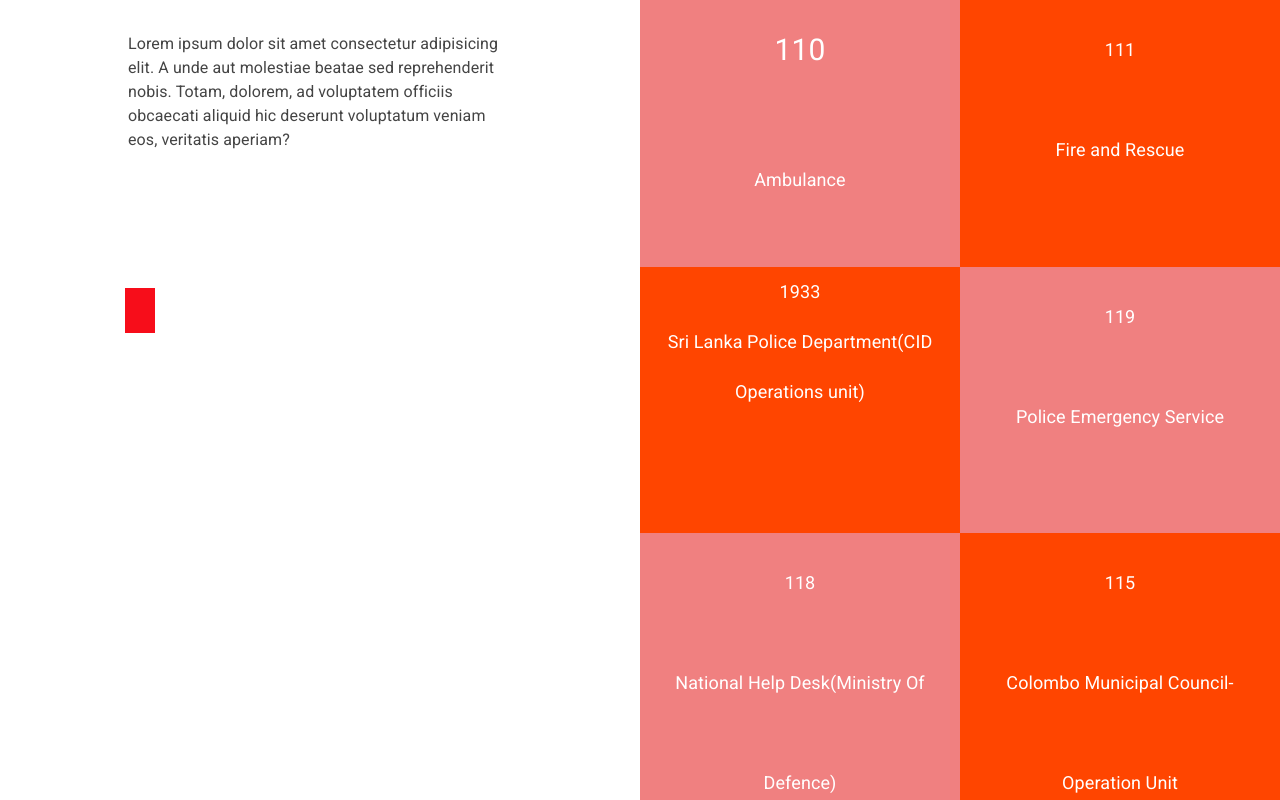
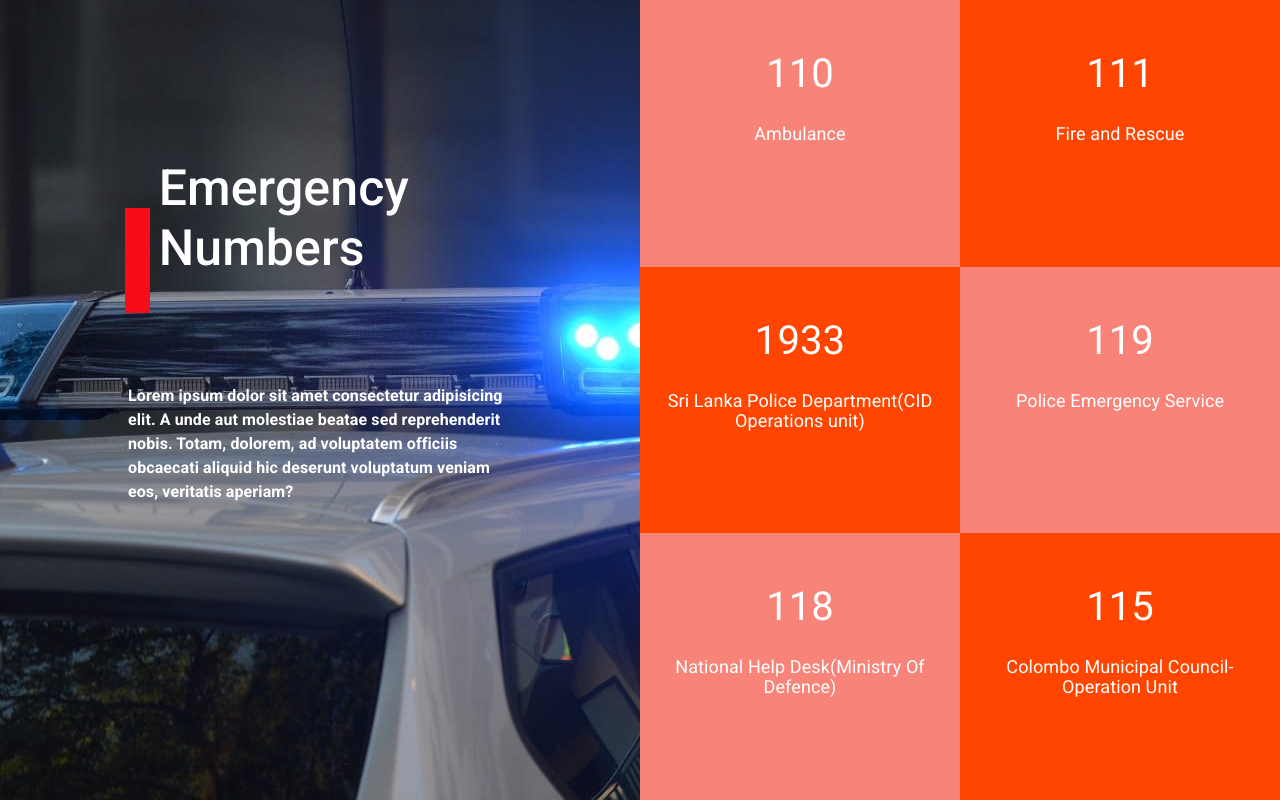
Before and after one commit to kavindasr/se_react_fe, a React (Create React App) app in the folder web-app/: page /EmergencyNumbers in a window 1280 px wide. Built offline with nearby package versions, Linux system fonts and the light colour scheme.

Commit message:
Add files via upload

```diff
--- a/web-app/src/components/Emergency/Emergency.css
+++ b/web-app/src/components/Emergency/Emergency.css
@@ -1,4 +1,42 @@
 .col-sm-6{
-  justify-content: center;
-  align-items: center;
+    line-height: 20px;
+    padding : 10%
 }
+
+.parent{
+    height: 100%;
+    width: 50%;
+    position: fixed;
+    z-index: 1;
+    top: 0;
+    overflow-x: hidden;
+  }
+
+.L-details{
+    left: 0;
+    background: url(./car.png)bottom center no-repeat,
+    url(./Emergency.png) repeat;
+  }
+
+.title{
+    padding-top: 20%;
+    padding-left: 6%;
+    height: 40%;
+  }
+
+.details{
+    height: 60%;
+    padding-left: 20%;
+    padding-right: 20%;
+    padding-top: 10%;
+    font-size: medium;
+  }
+
+.vl {
+    border-left: 25px solid #f70d1a;
+    height: 105px;
+    position: absolute;
+    left: 20%;
+    margin-left: -3px;
+    top: 26%;
+  }
--- a/web-app/src/components/Emergency/Emergency.jsx
+++ b/web-app/src/components/Emergency/Emergency.jsx
@@ -1,37 +1,39 @@
 import React, {Component} from 'react';
 import "./Emergency.css";
 
+const styleObj = {fontSize: 50,color: "white",}
 const styleObject = {color: "white"}
-const Sobject = {color: "white",fontSize: 30, top:"20%"}
+const stylenum = {fontSize: 40,color:"white"}
 
 class Emergency extends Component {
     render() {
         return (
             <div className="parent">
-                <div className="parent L"></div>
+                <div className="parent L-details">
                     <div class="vl"></div>
-                    <div className="content"><p >Lorem ipsum dolor sit amet consectetur adipisicing elit. A unde aut molestiae beatae sed reprehenderit nobis. Totam, dolorem, ad voluptatem officiis obcaecati aliquid hic deserunt voluptatum veniam eos, veritatis aperiam?</p>
+                    <div className="title"><h1 style={styleObj}>Emergency Numbers</h1></div>
+                    <div className="details"><p style={styleObject}><strong>Lorem ipsum dolor sit amet consectetur adipisicing elit. A unde aut molestiae beatae sed reprehenderit nobis. Totam, dolorem, ad voluptatem officiis obcaecati aliquid hic deserunt voluptatum veniam eos, veritatis aperiam?</strong></p></div>
                 </div>
                 <div className="parent R">
                     <div class="container-fluid">
                         <div class="row">
-                            <div className="col-sm-6" style={{backgroundColor: '#F08080'}}>
-                                <p style={Sobject}>110</p><p style={styleObject}>Ambulance</p>
+                            <div className="col-sm-6" style={{backgroundColor: '#f88379'}}>
+                                <p style={stylenum}>110</p><p style={styleObject}>Ambulance</p>
                             </div>
                             <div className="col-sm-6" style={{backgroundColor: '#FF4500'}}>
-                                <p style={styleObject}>111<br/>Fire and Rescue</p>
+                            <p style={stylenum}>111</p><p style={styleObject}>Fire and Rescue</p>
                             </div>
                             <div className="col-sm-6" style={{backgroundColor: '#FF4500'}}>
-                                <p style={{color:'white',lineHeight:'50px'}}>1933<br/>Sri Lanka Police Department(CID Operations unit)</p>
+                                <p style={stylenum}>1933</p><p style={styleObject}>Sri Lanka Police Department(CID Operations unit)</p>
                             </div>
-                            <div className="col-sm-6" style={{backgroundColor: '#F08080'}}>
-                                <p style={styleObject}>119<br/>Police Emergency Service</p>
+                            <div className="col-sm-6" style={{backgroundColor: '#f88379'}}>
+                                <p style={stylenum}>119</p><p style={styleObject}>Police Emergency Service</p>
                             </div>
-                            <div className="col-sm-6" style={{backgroundColor: '#F08080'}}>
-                                <p style={styleObject}>118<br/>National Help Desk(Ministry Of Defence)</p>
+                            <div className="col-sm-6" style={{backgroundColor: '#f88379'}}>
+                                <p style={stylenum}>118</p><p style={styleObject}>National Help Desk(Ministry Of Defence)</p>
                             </div>
                             <div className="col-sm-6" style={{backgroundColor: '#FF4500'}}>
-                                <p style={styleObject}>115<br/>Colombo Municipal Council-Operation Unit</p>
+                                <p style={stylenum}>115</p><p style={styleObject}>Colombo Municipal Council-Operation Unit</p>
                             </div>
                         </div>
                     </div>
```
Also changed, not shown: web-app/src/components/Emergency/Emergency.png (added), web-app/src/components/Emergency/car.png (added).
